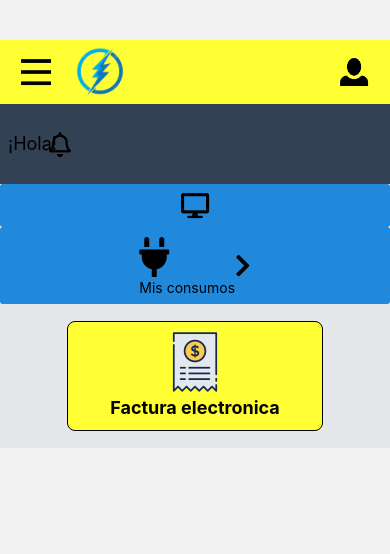
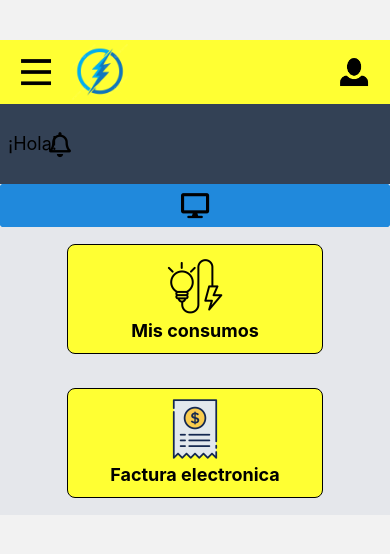
Before and after one commit to franjunoy/App-Mobile-Electrico, a React Native app: screen / in a window 390 px wide. Shown: the top 554 px of the page. Built offline with nearby package versions, Linux system fonts and the light colour scheme.

Commit message:
Mis consumos

```diff
--- a/src/component/MisConsumos.jsx
+++ b/src/component/MisConsumos.jsx
@@ -1,21 +1,24 @@
 import React from 'react';
-import { View, StyleSheet, Text } from 'react-native';
-import { Button } from '@rneui/themed';
-import Icon from 'react-native-vector-icons/FontAwesome5';
+import { View, Text, Image, TouchableOpacity } from 'react-native';
+import Consumo from '../../assets/Consumo.png';
 import { useNavigation } from '@react-navigation/native';
 
 const MisConsumos = () => {
   const navigation = useNavigation();
 
   return (
-    <View>
-      <Button onPress={() => navigation.navigate('MisConsumos')}>
+    <View className='w-full h-36 items-center justify-center bg-gray-200'>
+      <TouchableOpacity
+        onPress={() => navigation.navigate('MisConsumos')}
+        className='w-64 h-26 border p-2 bg-electric-yellow rounded-lg items-center'
+      >
         <View>
-          <Icon name='plug' size={40} color='black' marginRight={20} />
-          <Text>Mis consumos</Text>
+          <Image source={Consumo} className='w-16 h-16' />
         </View>
-        <Icon name='chevron-right' size={25} color='black' marginLeft={40} />
-      </Button>
+        <View>
+          <Text className='text-lg font-bold'>Mis consumos</Text>
+        </View>
+      </TouchableOpacity>
     </View>
   );
 };
```
